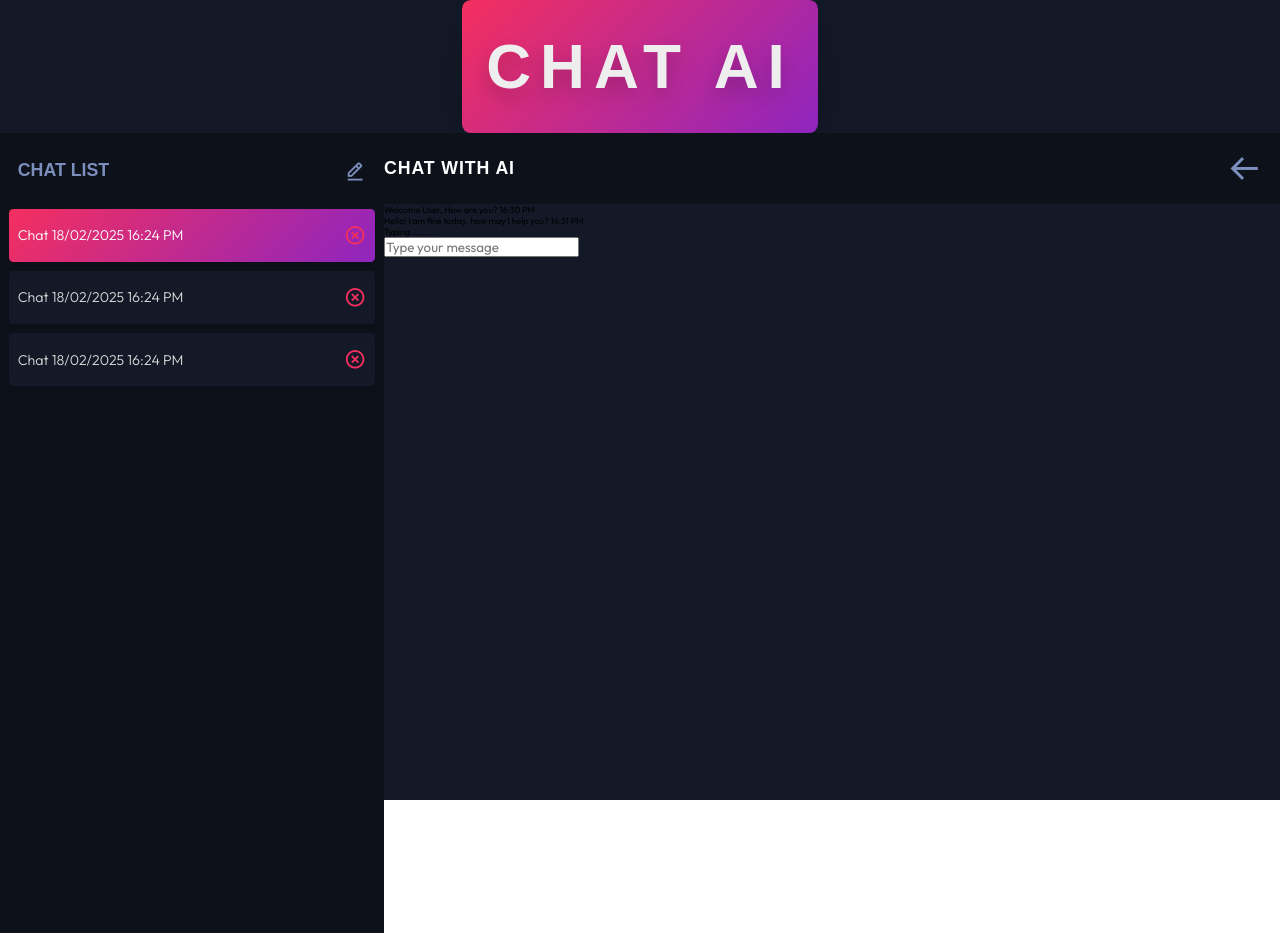
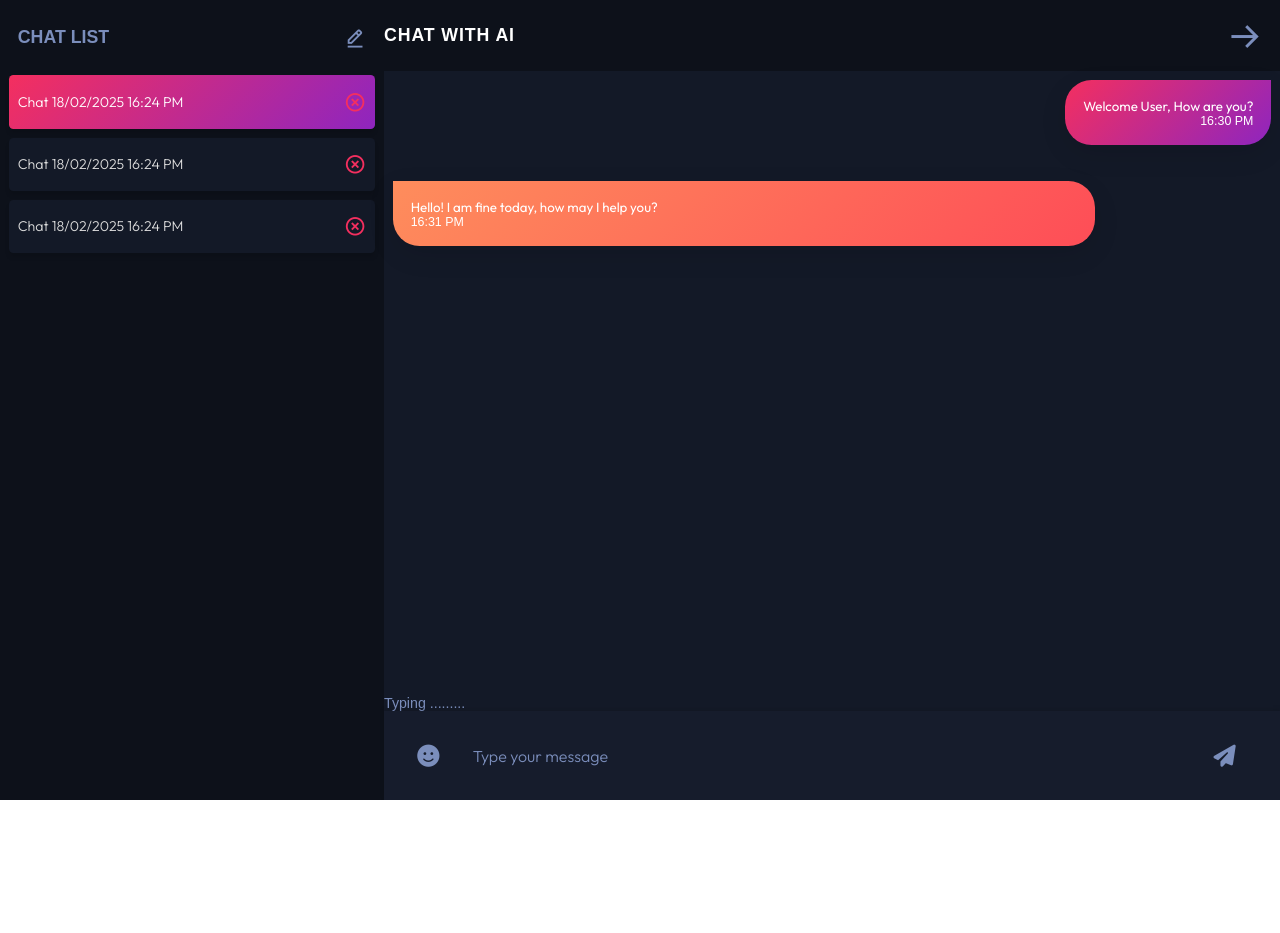
Before and after one commit to Jon9851/chat-ai-bot, a React (Vite) app in the folder ai-chat-bot/: page / in a window 1280 px wide. After the commit the page ends 800 px from the top, so only its background shows below. Built offline with nearby package versions, Linux system fonts and the light colour scheme.

Commit message:
adding custom css to the chat bot app jsx file, finshed css for the dispaly on the page need to add chat function and then intergate chatgpt .

```diff
--- a/ai-chat-bot/index.html
+++ b/ai-chat-bot/index.html
@@ -5,7 +5,7 @@
     <link rel="icon" type="image/svg+xml" href="/vite.svg" />
     <meta name="viewport" content="width=device-width, initial-scale=1.0" />
     <link rel="stylesheet" href="https://cdn.jsdelivr.net/npm/boxicons@2.1.4/css/boxicons.min.css">
-    <link ref="stylesheet" href="https://cdnjs.cloudflare.com/ajax/libs/font-awesome/6.7.2/css/all.min.css" />
+    <link rel="stylesheet" href="https://cdnjs.cloudflare.com/ajax/libs/font-awesome/6.5.1/css/all.min.css">
     <title>Ai Chat Bot</title>
   </head>
   <body>
--- a/ai-chat-bot/package.json
+++ b/ai-chat-bot/package.json
@@ -10,6 +10,7 @@
     "preview": "vite preview"
   },
   "dependencies": {
+    "@fortawesome/fontawesome-free": "^6.7.2",
     "react": "^19.0.0",
     "react-dom": "^19.0.0"
   },
--- a/ai-chat-bot/src/App.jsx
+++ b/ai-chat-bot/src/App.jsx
@@ -4,7 +4,7 @@
 const App = () => {
   return (
     <div className="container">
-      <ChatbotStart />
+      {/* <ChatbotStart /> */ }
       <Chatbotapp />
     </div>
   )
--- a/ai-chat-bot/src/assets/components/Chatbotapp.css
+++ b/ai-chat-bot/src/assets/components/Chatbotapp.css
@@ -92,7 +92,93 @@
     letter-spacing: 0.1rem;
 }
 
-.arrow{
+.arrow {
     font-size: 4rem;
     color: #7b8ebc;
+    transform: rotate(180deg);
+    cursor: pointer;
 }
+
+.chat {
+    width: 100%;
+    flex-grow: 1;
+    padding: 1rem;
+    display: flex;
+    flex-direction: column;
+    row-gap: 4rem;
+}
+
+.prompt, .response{
+    max-width: 80%;
+    padding: 2rem;
+    font-size: 1.5rem;
+    color: #fff;
+    box-shadow: 0 1rem 3rem rgba(0, 0, 0, 0.1);
+}
+
+.prompt{
+    background: linear-gradient(135deg, #f42f5f, #8e25bf );
+    align-self: flex-end;
+    border-radius: 3rem 0 3rem 3rem;
+    text-align: right;
+}
+
+.response{
+    background: linear-gradient(135deg, #fe8d5c, #fe4d57);
+    border-radius: 0 3rem 3rem 3rem;
+    align-items: flex-start;
+    text-align: left;
+}
+
+.prompt span, .response span{
+    font-family: 'Exo2' , sans-serif;
+    font-size: 1.4rem;
+    display: block;
+    margin-top: auto;
+}
+.typing{
+    font-family: "Exo2", sans-serif;
+    font-size: 1.6rem;
+    color: #7b8ebc;
+}
+.msg-form{
+    width: 100%;
+    height: 10rem;
+    background-color: #161c2c;
+    display: flex;
+    align-items: center;
+    box-shadow: 0 -0.2rem 0.5rem rgba(0, 0, 0, 0.1);
+    padding-right: 5rem;
+}
+
+.msg-form i{
+    font-size: 2.5rem;
+    color: #7b8ebc;
+    cursor: pointer;
+}
+
+.emoji{
+    width: 10rem;
+    display: flex;
+    justify-content: center;
+}
+
+.msg-input{
+    height: 100%;
+    flex-grow: 1;
+    background-color: transparent;
+    border: none;
+    font-size: 1.8rem;
+    color: #7b8ebc;
+}
+
+.msg-input::placeholder {
+    font-size: 1.8rem;
+    font-weight: 300;
+    color: #7b8ebc;
+}
+
+.msg-input:focus::placeholder {
+    opacity: 0;
+
+}
```
Also changed, not shown: 1 other file (tests, documents, lock files or other folders).
